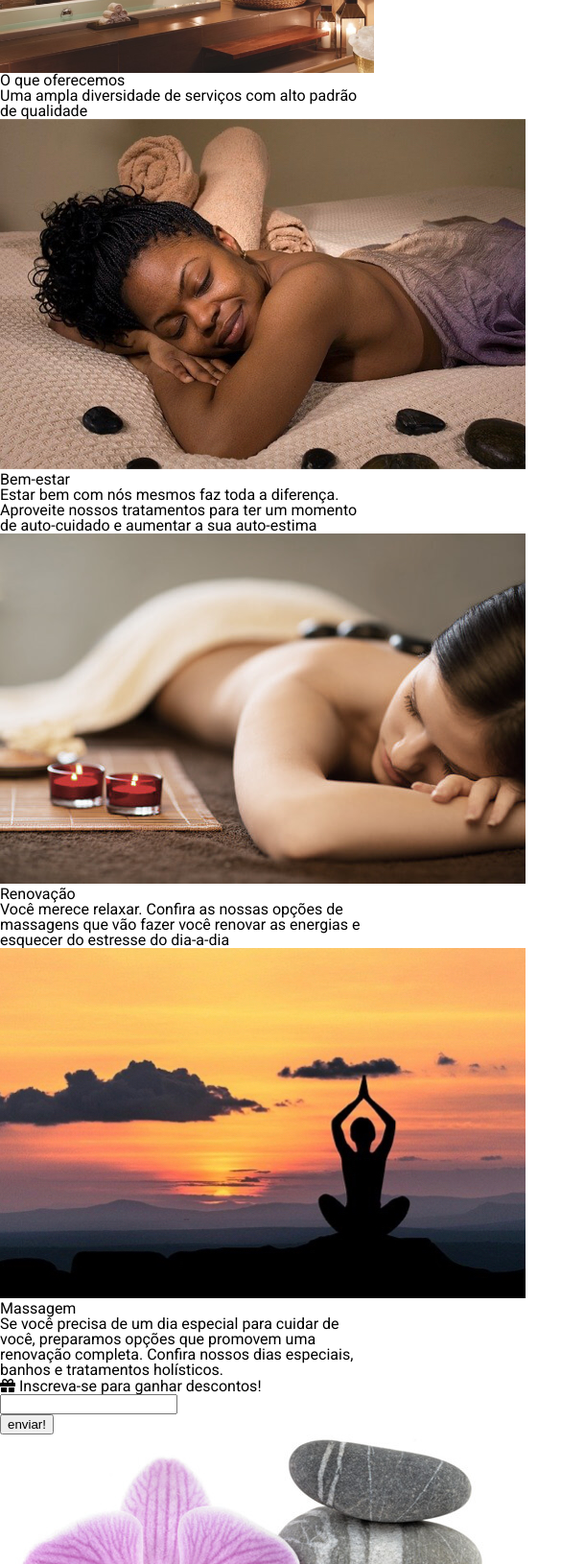
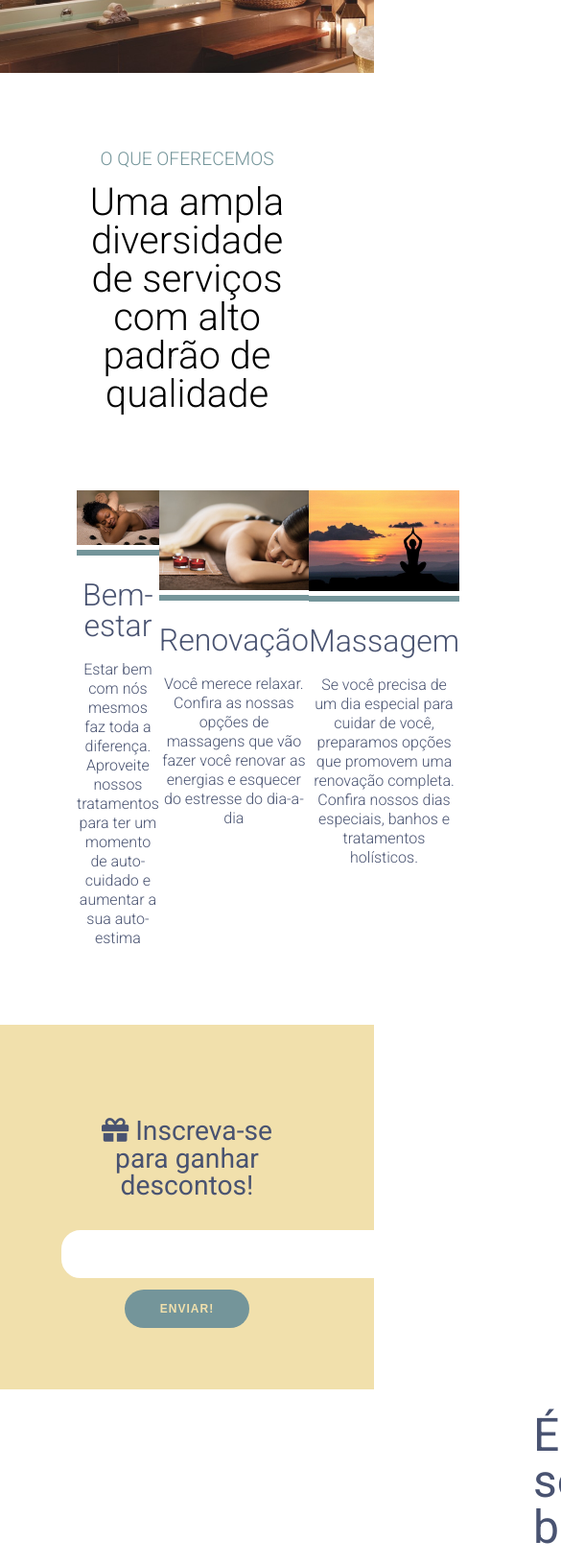
Before and after one commit to DevDouglasFigueiredo/Alura-Spa, a plain HTML site: page index.html in a window 390 px wide. Shown: the part 370-2000 px from the top of the page at 96% size, 585 px wide, since content can reach past the window. Drawn offline with nearby package versions, Linux system fonts and the light colour scheme.

Commit message:
falta deixar responsivo

```diff
--- a/index.html
+++ b/index.html
@@ -43,26 +43,26 @@
         </section>
     </header>
     <main>
-        <section>
-            <h3>O que oferecemos</h3>
-            <h4>Uma ampla diversidade de serviços com alto padrão de qualidade</h4>
-            <div>
-                <div>
-                    <div>
+        <section id="servicos">
+            <h4>O que oferecemos</h3>
+            <h3>Uma ampla diversidade de serviços com alto padrão de qualidade</h4>
+            <div class="cards">
+                <div class="card">
+                    <div class="img-container">
                         <img src="imagens/beleza.jpeg" alt="">
                     </div>
                     <h5>Bem-estar</h5>
                     <p>Estar bem com nós mesmos faz toda a diferença. Aproveite nossos tratamentos para ter um momento de auto-cuidado e aumentar a sua auto-estima</p>
                 </div>
-                <div>
-                    <div>
+                <div class="card">
+                    <div class="img-container">
                         <img src="imagens/bem-estar.jpeg" alt="">
                     </div>
                     <h5>Renovação</h5>
                     <p>Você merece relaxar. Confira as nossas opções de massagens que vão fazer você renovar as energias e esquecer do estresse do dia-a-dia</p>
                 </div>
-                <div>
-                    <div>
+                <div class="card">
+                    <div class="img-container">
                         <img src="imagens/descanso.jpeg" alt="">
                     </div>
                     <h5>Massagem</h5>
@@ -70,27 +70,27 @@
                 </div>
             </div>
         </section>
-        <section>
-            <div>
+        <section id="cupom">
+            <div class="texto">
                 <h2><i class="fas fa-gift"></i> Inscreva-se para ganhar descontos!</h2>
             </div>
-            <div>
+            <div class="inscricao">
                 <form action="">
-                    <div>
+                    <div class="input">
                         <input type="email">
                     </div>
                     <button>enviar!</button>
                 </form>
             </div>
         </section>
-        <section>
+        <section class="chamada">
             <div>
                 <img src="imagens/pedra-e-flor.jpeg" alt="">
             </div>
-            <div>
+            <div class="chamada-texto">
                 <h3>É sobre bem estar</h3>
-                <h4>Cuide do seu corpo e leve boas memórias consigo.</h4>
-                <p>Carregue com você o bem-estar, onde estiver. Leve o conforto do SPA para a sua casa. Confira nossas opções de sabonetes, sais de banho e velas para presentear você mesmo ou quem você ama. </p>
+                <p>Cuide do seu corpo e leve boas memórias consigo <br>
+                Carregue com você o bem-estar, onde estiver. Leve o conforto do SPA para a sua casa. Confira nossas opções de sabonetes, sais de banho e velas para presentear você mesmo ou quem você ama. </p>
             </div>
         </section>
     </main>
--- /dev/null
+++ b/styles/componets/_chamada.scss
@@ -0,0 +1,18 @@
+@import '../abstratct/variaveis.scss';
+
+.chamada{
+    display: flex;
+    align-items: center;
+    padding-top: 1.5rem;
+    h3{
+        font-size: $tamanho-do-texto;
+        margin-bottom: 1.5rem;
+        color: $cor-primaria;
+    }
+    p{
+        font-size: $tamanho-do-texto / 2.7 ;
+        line-height: 1.5rem;
+        letter-spacing: 2px;
+        color: $cor-primaria;
+    }
+}
--- /dev/null
+++ b/styles/componets/_cupom.scss
@@ -0,0 +1,56 @@
+@import '../abstratct/variaveis.scss';
+
+#cupom{
+    background-color: $cor-terciaria;
+    padding: 4rem;
+    text-align: center;
+    .texto{
+        color: $cor-primaria;
+        h2{
+            margin: 2rem;
+            font-size: $tamanho-do-texto / 1.7;
+        }
+    }
+    .input{
+        margin: 0 auto;
+        width: 575px;
+        border-radius: 20px;
+        border: 4px solid white;
+        background-color: white;
+        input{
+            border-radius: 20px;
+            height: 40px;
+            border: none;
+            width: 540px;
+            outline: none;
+            text-align: center;
+            font-size: 26px;
+        }
+        &:hover, &:focus-within{
+            box-shadow: 1px 1px 8px 1px $cor-primaria;
+        }
+    }
+    button{
+        text-transform: uppercase;
+        margin-top: .75rem;
+        outline: none;
+        height: 40px;
+        text-align: center;
+        width: 130px;
+        background-color: $cor-secundaria;
+        color: $cor-terciaria;
+        letter-spacing: 1px;
+        font-size: 12px;
+        font-weight: bold;
+        cursor: pointer;
+        border: 2px $cor-primaria;
+        border-radius: 40px;
+        &:hover{
+            color: $cor-secundaria;
+            background-color: $cor-terciaria;
+            border: 2px solid black;
+        }
+
+
+    }
+}
--- /dev/null
+++ b/styles/componets/_footer.scss
@@ -0,0 +1,17 @@
+@import '../abstratct/variaveis.scss';
+
+@mixin bg-cores($cores...) {
+    background: linear-gradient(to left, $cores);
+}
+
+footer{
+    text-align: center;
+    font-size: $tamanho-do-texto / 2 ;
+    border-top: 2px solid $cor-primaria;
+    margin-top: 1rem;
+    padding: 1.2rem;
+    @include bg-cores($cor-primaria, $cor-secundaria, $cor-terciaria, $cor-primaria);
+    i{
+        color: red;
+    }
+}
--- /dev/null
+++ b/styles/componets/_servicos.scss
@@ -0,0 +1,51 @@
+@import '../abstratct/variaveis.scss';
+
+#servicos{
+    margin: 80px;
+    h4 {
+        font-size: $tamanho-do-texto / 2.5;
+        color: $cor-secundaria;
+        text-transform: uppercase;
+        font-weight: 300;
+        text-align: center;
+        margin: 1rem;
+    }
+    h3{
+        text-align: center;
+        font-size: $tamanho-do-texto / 1.2;
+        margin-bottom: 80px;
+        font-weight: 300;
+    }
+
+    .cards{
+        display: flex;
+        justify-content: space-evenly;
+
+        .card{
+            width: 360px;
+            text-align: center;
+            h5{
+                font-size: $tamanho-do-texto / 1.5;
+                font-weight: 300;
+                margin-top: 25px;
+                margin-bottom: 20px;
+                color: $cor-primaria;
+            }
+
+            p{
+                font-size: $tamanho-do-texto / 3;
+                font-weight: 300;
+                color: $cor-primaria;
+                line-height: 1.25rem;
+            }
+            .img-container{
+                padding-bottom: 2px;
+                border-bottom: 6px solid $cor-secundaria ;
+                img{
+
+                    max-width: 100%;
+                }
+            }
+        }
+    }
+}
--- a/styles/style.scss
+++ b/styles/style.scss
@@ -2,3 +2,7 @@
 @import './componets/navbar';
 @import './componets/banner';
 @import './abstratct/variaveis.scss';
+@import './componets/servicos';
+@import './componets/cupom';
+@import './componets/chamada';
+@import './componets/footer';
```
Also changed, not shown: styles/style.css, 1 other file.
